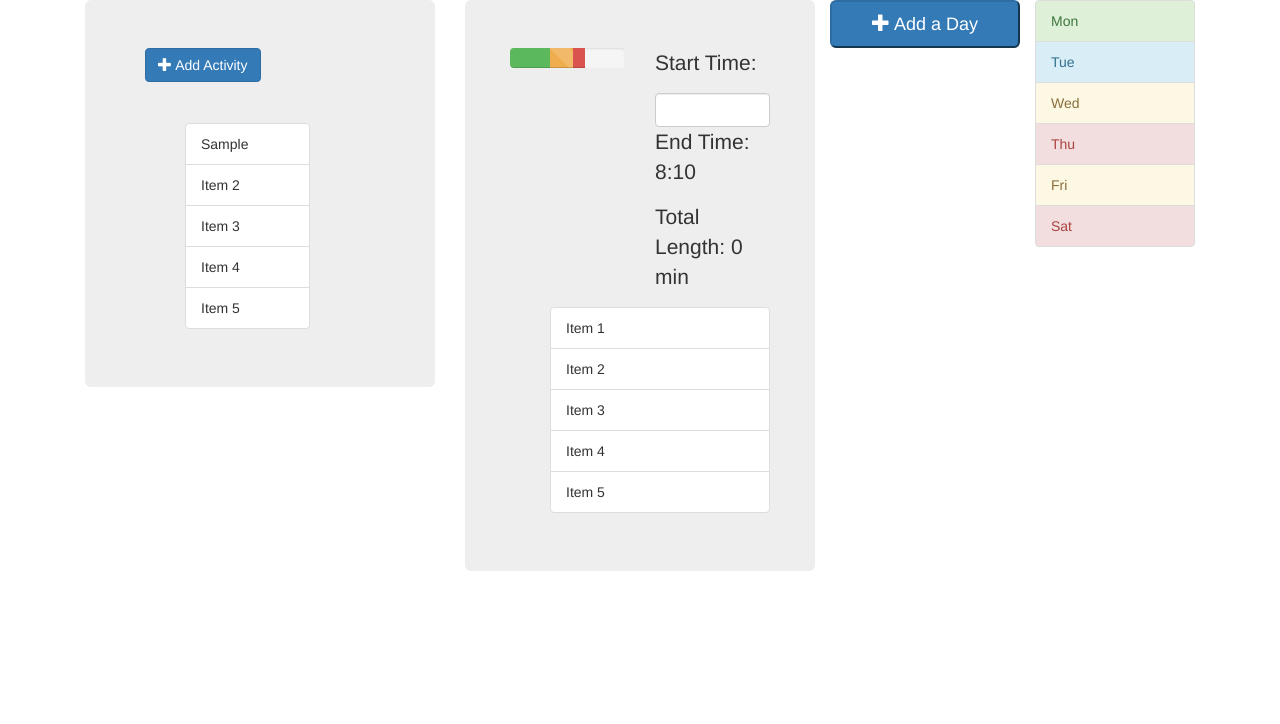
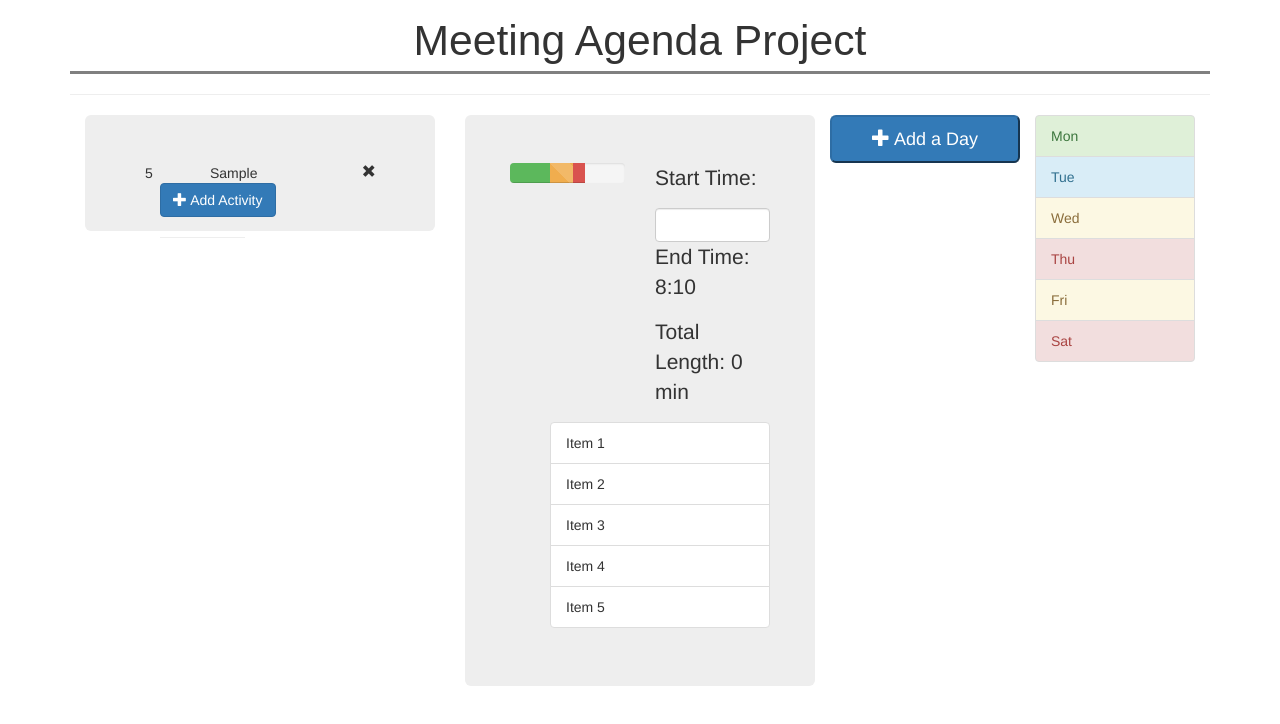
Before and after one commit to korac/meetingAgendaProject, a plain HTML site: page index.html in a window 1280 px wide. Both pictures are taken after typing "Sample", "5", "Sample", "Sample" into the empty fields and a click on the button "Save". Drawn offline with nearby package versions, Linux system fonts and the light colour scheme.

Commit message:
try to change actlist

```diff
--- a/index.html
+++ b/index.html
@@ -8,7 +8,7 @@
 
     <!-- Bootstrap & Custom CSS -->
     <link rel="stylesheet" href="http://netdna.bootstrapcdn.com/bootstrap/3.1.0/css/bootstrap.min.css">
-    <link rel="stylesheet" href="styles/main.css"/>
+    <link rel="stylesheet" href="styles/main.css">
 
 </head>
 <body>
@@ -67,25 +67,31 @@
     <!--Second view-->
     <div id="MainView" class="page">
         <div class="container">
-            <div class="col-md-4">
-              <div class="jumbotron">
-                <div class="row">
-                  <div class="col-md-6">
+            <div>
+                <p class="header-p">
+                    Meeting Agenda Project
+                </p>
+                <hr>
+            </div>
+
+            <div class="col-md-4" id="actDisplayView">
+              <div class="jumbotron" id="activitiesContainer">
+                <div class="parked-activity-wrapper" data-original-title="" title="">
+                    <div class="row parked-activity activity-presentation" draggable="true">
+                        <span class="col-md-3" id="activityTime"></span>
+                        <span class="col-md-7" id="activityName"></span>
+                        <span class="col-md-1 glyphicon glyphicon-remove"></span>
+                    </div>
+                </div>
+
+                <div class="col-md-6">
                     <button type="button" class="btn btn-primary" data-toggle="button" aria-pressed="false" autocomplete="off" id="addActBtn"><span class="glyphicon glyphicon-plus"></span> Add Activity</button>
                     <hr>
                   </div>
-                  <div class="col-md-9" id="actDisplayView">
-                    <ul id="activityList" class="connectedSortable">
-                    <li class="list-group-item" id="li"></li>
-                    <li class="list-group-item">Item 2</li>
-                    <li class="list-group-item">Item 3</li>
-                    <li class="list-group-item">Item 4</li>
-                    <li class="list-group-item">Item 5</li>
-                  </ul>
-                  </div>
-                </div>
+
               </div>
             </div>
+
             <div class="col-md-4">
               <div class="jumbotron">
                 <div class="row">
--- a/js/contoller/MainViewController.js
+++ b/js/contoller/MainViewController.js
@@ -9,7 +9,9 @@ var MainViewController = function (view, model, activity) {
     var _this = this;
 
      $ ('#saveButton').click(function() {
-    	$('#li').append(activity.getName());
+    	$('#activityName').append(activity.getName());
+    	$('#activityTime').append(activity.getLength());
+
 
     });
 
--- a/styles/main.css
+++ b/styles/main.css
@@ -1,3 +1,12 @@
 textarea{
     resize: none;
 }
+
+.header-p {
+    text-align: center;
+    font-size: 32pt;
+    margin-top: 10px;
+    margin-bottom: 15px;
+    border-bottom: grey solid;
+    font-family: Arial;
+}
```
